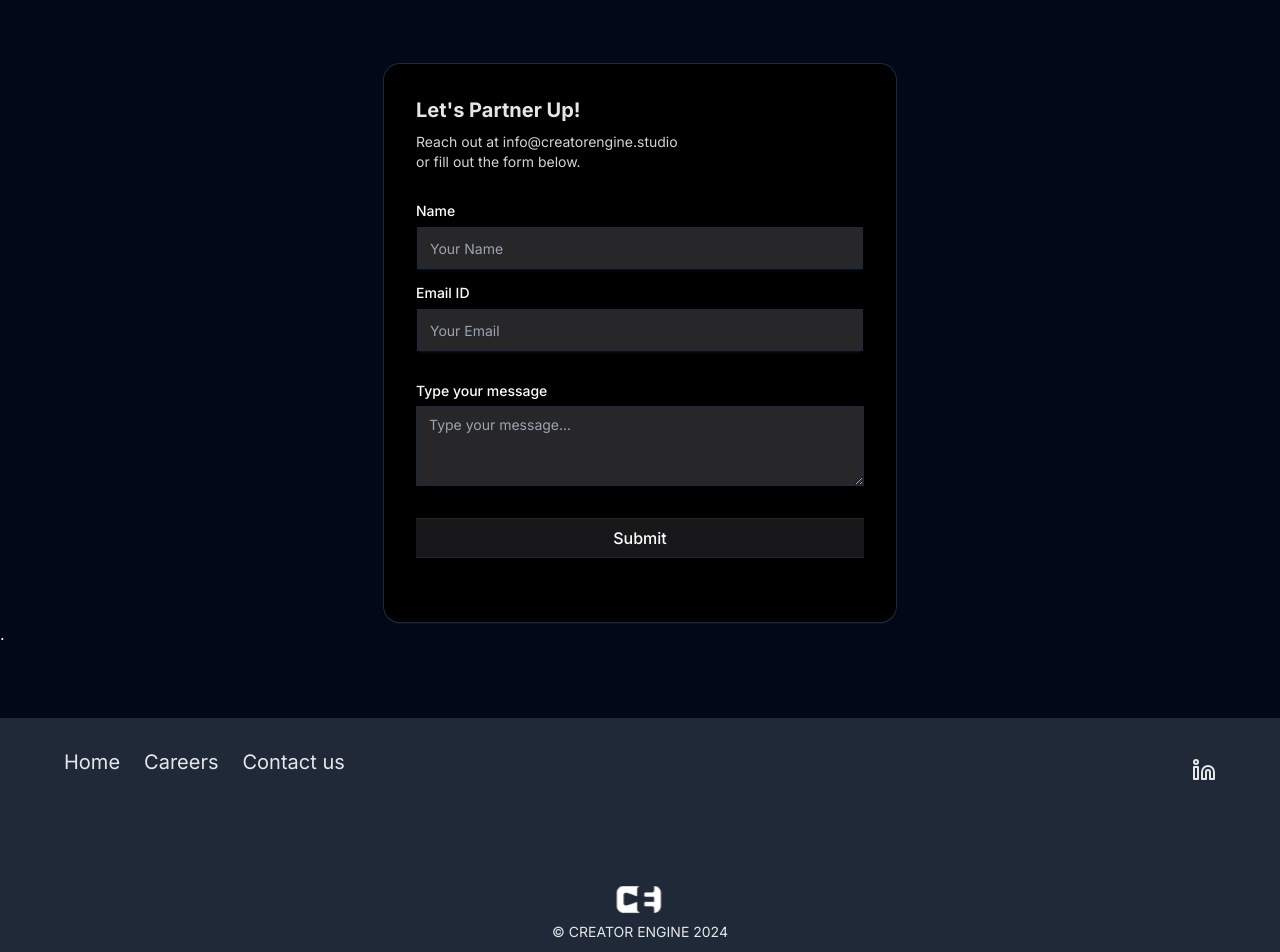
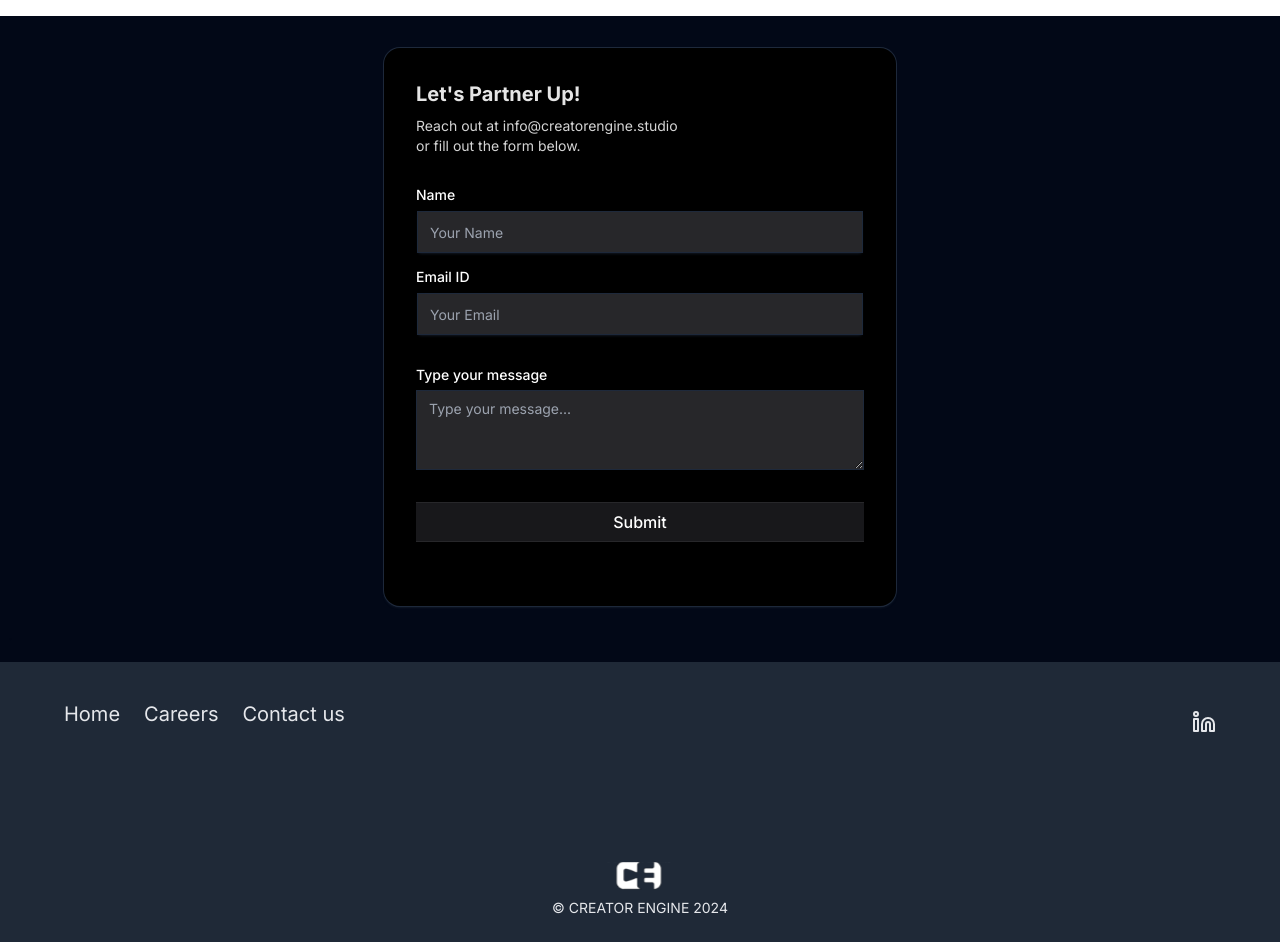
Before and after one commit to sid0000007/ce-2-testing, a Next.js app: page /contact-us in a window 1280 px wide. Shown: the top 952 px of the page. Built offline with nearby package versions, Linux system fonts and the light colour scheme.

Commit message:
updated changes for footer

```diff
--- a/app/components/Footer/Footer.tsx
+++ b/app/components/Footer/Footer.tsx
@@ -2,9 +2,9 @@ import Link from "next/link";
 import { Linkedin } from "lucide-react";
 const Footer = () => {
   return (
-    <footer className="bg-gray-800 text-gray-200  lg:h-[30vh] ">
+    <footer className="bg-gray-800 text-gray-200 py-8 lg:py-2  lg:h-[35vh] w-full h-full  ">
       <div className=" mx-auto px-8 sm:px-6 lg:px-8  flex flex-col justify-between h-full">
-        <div className="flex flex-col mt-4 px-8 md:flex-row justify-between items-center ">
+        <div className="flex flex-col mt-4 px-8 lg:flex-row md:flex-row justify-between items-center ">
           <ul className="flex flex-col lg:flex-row space-y-2 md:space-y-0 md:space-x-6 text-center lg:text-xl">
             <li>
               <Link
--- a/app/contact-us/page.tsx
+++ b/app/contact-us/page.tsx
@@ -5,9 +5,11 @@ type Props = {};
 
 const page = (props: Props) => {
   return (
-    <div className=" lg:top-16 top-24 relative lg:px-2 px-6  w-full flex flex-col justify-center items-center ">
+    <div className=" min-h-fit  my-4 lg:px-2 px-6  w-full flex flex-col justify-center items-center ">
       <ContactForm />
-      <div className="w-[100vw] h-[20vh]">.</div>
+      <div className="w-full lg:mt-4">
+        <span className="text-background mt-24">.</span>
+      </div>
     </div>
   );
 };
--- a/app/page.tsx
+++ b/app/page.tsx
@@ -440,12 +440,14 @@ export default function Home() {
         <div className="w-screen lg:h-[80vh] h-[30vh]">
           <AutoCarousel images={testimonials2} />
         </div>
-        <div className="w-full  h-full my-16 md:mt-32 lg:my-7">
+        <div className="w-full flex flex-col   h-full my-16 md:mt-32 lg:my-7">
           <TextGenerateEffect
             words={headingYoutube}
-            className="lg:text-4xl text-2xl mt-8 mb-4 ml-4 md:ml-12 lg:ml-16 "
+            className="lg:text-4xl  text-2xl mt-8 mb-4 ml-4 md:ml-12 lg:ml-16 "
           />
-          <YoutubeThumbnails />
+          <div className="self-center lg:ml-4 w-full h-full">
+            <YoutubeThumbnails />
+          </div>
         </div>
 
         <div className="team-members w-full mt-16 min-h-fit flex flex-col  ">
--- a/components/example/contact-form.tsx
+++ b/components/example/contact-form.tsx
@@ -83,7 +83,7 @@ export default function ContactForm() {
   };
 
   return (
-    <div className="max-w-lg w-full mx-auto rounded-none md:rounded-2xl p-4 md:p-8 shadow-input  bg-black">
+    <div className="max-w-lg w-full mt-8 py-4  mx-auto rounded-none md:rounded-2xl p-4 md:p-8 shadow-input  bg-black">
       <h2 className="font-bold text-xl  text-neutral-200">Let's Partner Up!</h2>
       <p className="text-sm max-w-sm mt-2 text-neutral-300">
         Reach out at{" "}
```
